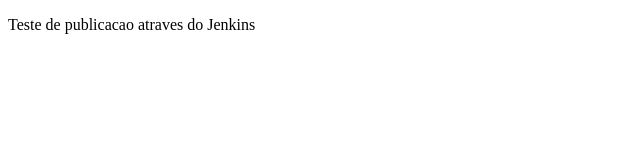
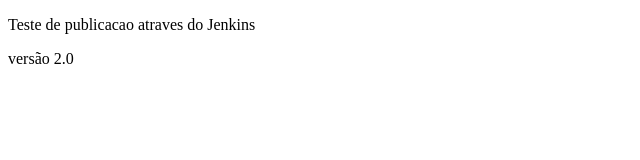
Before and after one commit to pontesvinicius1974/ibp, a plain HTML site: page index.html in a window 1280 px wide. Shown: the full height of the page, 0-640 px from the left. Drawn offline with Linux system fonts and the light colour scheme.

Commit message:
Update index.html

```diff
--- a/index.html
+++ b/index.html
@@ -4,6 +4,7 @@
 <meta charset="UTF-8">
     <title> Meu Site </title>
 	<p>Teste de publicacao atraves do Jenkins<p/>
+	<p>versão 2.0<p/>
 </head>
 <body>
 </body>
```
